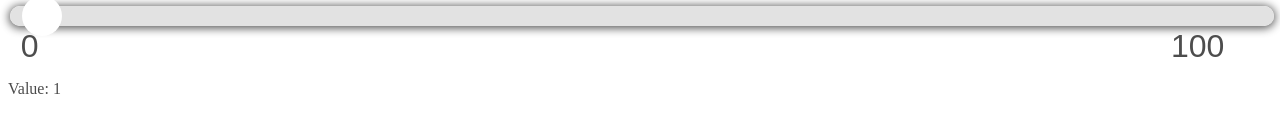
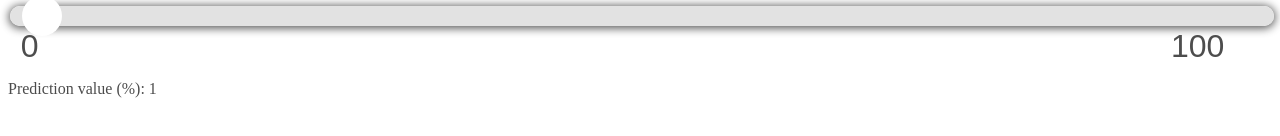
Before and after one commit to MaxTarrach/Metabolomics, a plain HTML site: page Metabolomics JS Code/index.html in a window 1280 px wide. Shown: the part 122-258 px from the top of the page. Drawn offline with nearby package versions, Linux system fonts and the light colour scheme.

Commit message:
Update index.html

```diff
--- a/Metabolomics JS Code/index.html
+++ b/Metabolomics JS Code/index.html
@@ -42,7 +42,7 @@ path {
 
     <div class="slideContainer" style="position:relative;  top:25px;">
         <input type="range" min="0" max="100" value="1" id="myRange" class="slider">
-        <p>Value: <span id="value"> </span></p>
+        <p>Prediction value (%): <span id="value"> </span></p>
     </div>
 
 
```
